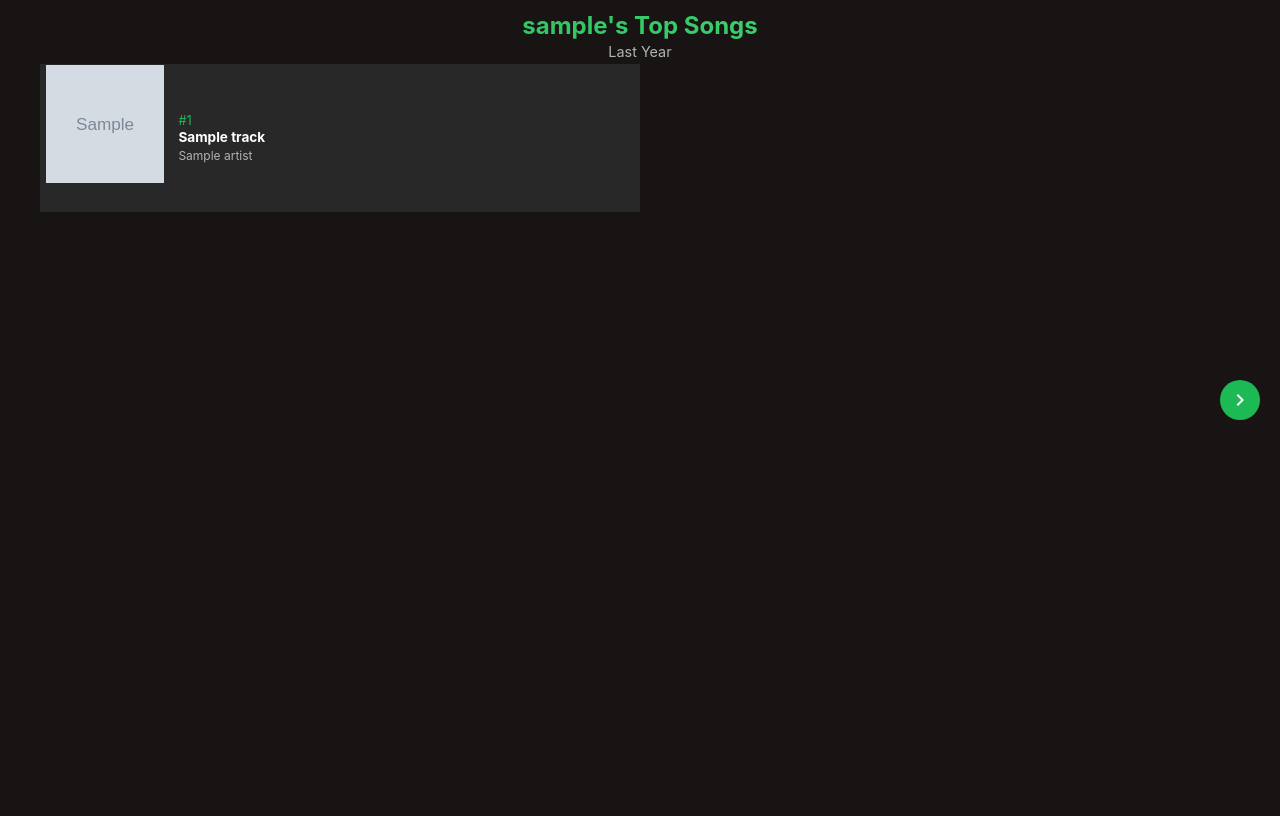
After one commit to katydickenson/Spotify-Wrapped-CS2340, a Django app: template spotify_wrapped/wrapped/templates/wrapped/wrapped_results.html in a window 1280 px wide. The commit adds this page. Run offline with Django 3.2, Linux system fonts and the light colour scheme; the template is opened without the code that fills it: most values are stand-ins (such as "Sample title", 1, 10 or a date in 2020); grey boxes marked "Sample" are stand-in pictures.

Commit message:
Artist, Album and Genre Slides

```diff
--- a/spotify_wrapped/spotify_wrapped/settings.py
+++ b/spotify_wrapped/spotify_wrapped/settings.py
@@ -130,7 +130,7 @@ STATIC_URL = "static/"
 # https://docs.djangoproject.com/en/5.1/ref/settings/#default-auto-field
 SESSION_ENGINE = 'django.contrib.sessions.backends.db'
 SESSION_COOKIE_AGE = 86400  # 24 hours in seconds
-SESSION_COOKIE_SECURE = True  # if using HTTPS
+SESSION_COOKIE_SECURE = False  # if using HTTPS
 SESSION_COOKIE_HTTPONLY = True
 SESSION_SAVE_EVERY_REQUEST = True
 
--- a/spotify_wrapped/wrapped/templates/wrapped/wrapped_filters.html
+++ b/spotify_wrapped/wrapped/templates/wrapped/wrapped_filters.html
@@ -129,19 +129,15 @@
     </div>
 
     <script>
-        // Handle button selection
         document.querySelectorAll('.option-button').forEach(button => {
             button.addEventListener('click', function(e) {
                 e.preventDefault();
-                // Remove selected class from siblings
                 const parent = this.parentElement;
                 parent.querySelectorAll('.option-button').forEach(btn => {
                     btn.classList.remove('selected');
                 });
-                // Add selected class to clicked button
                 this.classList.add('selected');
 
-                // Update hidden input
                 if (parent.parentElement.querySelector('h2').textContent === 'Time Range') {
                     document.getElementById('time_range').value = this.dataset.value;
                 } else {
--- /dev/null
+++ b/spotify_wrapped/wrapped/templates/wrapped/wrapped_results.html
@@ -0,0 +1,437 @@
+<!DOCTYPE html>
+<html lang="en">
+<head>
+    <meta charset="UTF-8">
+    <meta name="viewport" content="width=device-width, initial-scale=1.0">
+    <title>Your Spotify Wrapped</title>
+    <style>
+        :root {
+            --spotify-green: #1DB954;
+            --spotify-black: #191414;
+            --spotify-dark-gray: #282828;
+            --spotify-light-gray: #B3B3B3;
+        }
+
+        body {
+            font-family: -apple-system, BlinkMacSystemFont, 'Segoe UI', Roboto, Oxygen, Ubuntu, Cantarell, sans-serif;
+            background-color: var(--spotify-black);
+            color: white;
+            margin: 0;
+            padding: 0;
+            height: 100vh;
+            overflow-y: auto;
+        }
+
+        .container {
+            max-width: 1200px;
+            margin: 0 auto;
+            height: 100vh;
+            display: flex;
+            flex-direction: column;
+            padding: 0.5rem;
+            position: relative;
+        }
+
+        h1 {
+            text-align: center;
+            margin: 0.2rem 0;
+            background: linear-gradient(to right, var(--spotify-green), #4eda7c);
+            -webkit-background-clip: text;
+            background-clip: text;
+            color: transparent;
+            font-size: 1.5rem;
+            flex-shrink: 0;
+        }
+
+        .time-period {
+            text-align: center;
+            color: var(--spotify-light-gray);
+            margin: 0 0 0.2rem 0;
+            font-size: 0.9rem;
+            flex-shrink: 0;
+        }
+
+        .tracks-container {
+            position: relative;
+            height: 85vh;
+            height: calc(100vh - 100px);
+            overflow: hidden;
+        }
+
+        .slide {
+            position: absolute;
+            width: 100%;
+            height: 100%;
+            transition: transform 0.5s ease;
+        }
+
+        .tracks-grid {
+            display: grid;
+            grid-template-columns: repeat(2, 1fr);
+            gap: 0;
+            height: 100%;
+            padding-bottom: 10px;
+        }
+
+        .track-card, .artist-card {
+            background-color: var(--spotify-dark-gray);
+            padding: 0.4rem;
+            display: flex;
+            align-items: center;
+            gap: 0.6rem;
+            height: calc(85vh / 5);
+
+        }
+
+        .track-image-container {
+            position: relative;
+            height: 90%;
+            aspect-ratio: 1;
+            padding-bottom: 23px;
+        }
+
+        .track-image {
+            width: 96%;
+            height: 96%;
+            object-fit: cover;
+        }
+
+        .artist-image {
+            width: 92%;
+            height: 92%;
+            object-fit: cover;
+            border-radius: 50%;
+        }
+
+        .track-info {
+            flex-grow: 1;
+            display: flex;
+            flex-direction: column;
+            justify-content: center;
+            min-width: 0;
+        }
+
+        .track-number {
+            color: var(--spotify-green);
+            font-size: 0.8rem;
+            margin-bottom: 0.1rem;
+        }
+
+        .track-name-container {
+            display: flex;
+            align-items: center;
+            gap: 0.5rem;
+            margin-bottom: 0.2rem;
+        }
+
+        .track-name {
+            font-size: 0.85rem;
+            font-weight: bold;
+            white-space: nowrap;
+            overflow: hidden;
+            text-overflow: ellipsis;
+        }
+
+        .track-artist, .artist-genres {
+            font-size: 0.75rem;
+            color: var(--spotify-light-gray);
+            white-space: nowrap;
+            overflow: hidden;
+            text-overflow: ellipsis;
+        }
+
+        .play-button {
+            background-color: var(--spotify-green);
+            border: none;
+            border-radius: 50%;
+            width: 20px;
+            height: 20px;
+            display: flex;
+            align-items: center;
+            justify-content: center;
+            cursor: pointer;
+            flex-shrink: 0;
+            transition: transform 0.2s ease;
+        }
+
+        .play-button:hover {
+            transform: scale(1.1);
+            background-color: #1ed760;
+        }
+
+        .play-icon {
+            width: 0;
+            height: 0;
+            border-style: solid;
+            border-width: 5px 0 5px 8px;
+            border-color: transparent transparent transparent white;
+            margin-left: 1px;
+        }
+
+        .pause-icon {
+            width: 8px;
+            height: 10px;
+            border-left: 2px solid white;
+            border-right: 2px solid white;
+            display: none;
+        }
+
+        .genres-slide {
+            display: flex;
+            flex-direction: column;
+            align-items: center;
+            justify-content: center;
+            text-align: center;
+        }
+        .genre-item {
+            margin: 1.5rem 0;
+            transition: transform 0.2s ease;
+        text-align: center;
+        }
+
+        .genre-item:hover {
+            transform: scale(1.1);
+        }
+
+        .genre-name {
+            font-size: 2rem;  /* All genres same size */
+            font-weight: bold;
+            background: linear-gradient(to right, var(--spotify-green), #4eda7c);
+            -webkit-background-clip: text;
+            background-clip: text;
+            color: transparent;
+            margin-bottom: 0.5rem;
+        }
+
+        .genre-rank {
+            font-size: 1.2rem;
+            color: var(--spotify-light-gray);
+            margin-bottom: 0.5rem;
+        }
+
+        .nav-arrow {
+            position: fixed;
+            top: 50%;
+            transform: translateY(-50%);
+            background: var(--spotify-green);
+            border: none;
+            border-radius: 50%;
+            width: 40px;
+            height: 40px;
+            display: flex;
+            align-items: center;
+            justify-content: center;
+            cursor: pointer;
+            transition: transform 0.2s ease;
+            z-index: 100;
+        }
+
+        .nav-arrow:hover {
+            transform: translateY(-50%) scale(1.1);
+        }
+
+        .nav-arrow.prev {
+        left: 20px;
+        opacity: 0;
+        pointer-events: none;
+        transition: opacity 0.3s ease;
+        }
+
+        .nav-arrow.prev.visible {
+        opacity: 1;
+        pointer-events: auto;
+        }
+
+        .nav-arrow.next {
+            right: 20px;
+        }
+
+        .nav-arrow svg {
+            width: 24px;
+            height: 24px;
+            fill: white;
+        }
+
+        .slide.tracks {
+            transform: translateX(0);
+            background-color: var(--spotify-black); /* Match background color */
+        }
+
+        .slide.artists {
+            transform: translateX(100%);
+            background-color: var(--spotify-black); /* Match background color */
+        }
+
+        .slide.genres {
+            transform: translateX(200%);
+            background-color: var(--spotify-black); /* Match background color */
+        }
+    </style>
+</head>
+<body>
+    <div class="container">
+        <h1>{{ user_name }}'s Top Songs</h1>
+        <div class="time-period">
+            {% if time_range == '1month' %}
+                Last Month
+            {% elif time_range == '6months' %}
+                Last 6 Months
+            {% else %}
+                Last Year
+            {% endif %}
+        </div>
+
+        <div class="tracks-container">
+            <div class="slide tracks">
+                <div class="tracks-grid">
+                    {% for track in tracks %}
+                    <div class="track-card">
+                        <div class="track-image-container">
+                            {% if track.image_url %}
+                                <img src="{{ track.image_url }}" alt="{{ track.name }}" class="track-image">
+                            {% endif %}
+                        </div>
+                        <div class="track-info">
+                            <div class="track-number">#{{ forloop.counter }}</div>
+                            <div class="track-name-container">
+                                <div class="track-name">{{ track.name }}</div>
+                                {% if track.preview_url %}
+                                <button class="play-button" onclick="togglePlay(this, '{{ track.preview_url }}')" title="Play preview">
+                                    <div class="play-icon"></div>
+                                    <div class="pause-icon"></div>
+                                </button>
+                                {% endif %}
+                            </div>
+                            <div class="track-artist">{{ track.artist }}</div>
+                        </div>
+                    </div>
+                    {% endfor %}
+                </div>
+            </div>
+
+            <div class="slide artists">
+                <div class="tracks-grid">
+                    {% for artist in artists %}
+                    <div class="artist-card">
+                        <div class="track-image-container">
+                            {% if artist.image_url %}
+                                <img src="{{ artist.image_url }}" alt="{{ artist.name }}" class="artist-image">
+                            {% endif %}
+                        </div>
+                        <div class="track-info">
+                            <div class="track-number">#{{ forloop.counter }}</div>
+                            <div class="track-name">{{ artist.name }}</div>
+                            <div class="artist-genres">{{ artist.genres }}</div>
+                        </div>
+                    </div>
+                    {% endfor %}
+                </div>
+            </div>
+
+            <div class="slide genres">
+                <div class="genres-container">
+                    {% for genre in genres %}
+                    <div class="genre-item">
+                        <div class="genre-rank">#{{ forloop.counter }}</div>
+                        <div class="genre-name">{{ genre.name }}</div>
+                    </div>
+                    {% endfor %}
+                </div>
+            </div>
+        </div>
+
+        <button class="nav-arrow prev" onclick="prevSlide()">
+            <svg viewBox="0 0 24 24">
+                <path d="M15.41 7.41L14 6l-6 6 6 6 1.41-1.41L10.83 12z"/>
+            </svg>
+        </button>
+        <button class="nav-arrow next" onclick="nextSlide()">
+            <svg viewBox="0 0 24 24">
+                <path d="M10 6L8.59 7.41 13.17 12l-4.58 4.59L10 18l6-6z"/>
+            </svg>
+        </button>
+    </div>
+
+    <script>
+        let currentSlide = 'tracks';
+        let currentAudio = null;
+        let currentButton = null;
+
+        function updateSlides(newSlide) {
+            const slides = {
+                tracks: 0,
+                artists: 1,
+                genres: 2
+            };
+
+            const slideElements = document.querySelectorAll('.slide');
+            slideElements.forEach((slide, index) => {
+                slide.style.transform = `translateX(${(index - slides[newSlide]) * 100}%)`;
+            });
+
+            const title = document.querySelector('h1');
+            title.textContent = `{{ user_name }}'s Top ${newSlide.charAt(0).toUpperCase() + newSlide.slice(1)}`;
+
+            const prevButton = document.querySelector('.nav-arrow.prev');
+            if (newSlide === 'tracks') {
+                prevButton.classList.remove('visible');
+            } else {
+                prevButton.classList.add('visible');
+            }
+
+            currentSlide = newSlide;
+        }
+        function nextSlide() {
+            const order = ['tracks', 'artists', 'genres'];
+            const currentIndex = order.indexOf(currentSlide);
+            if (currentIndex < order.length - 1) {
+                updateSlides(order[currentIndex + 1]);
+            }
+        }
+
+        function prevSlide() {
+            const order = ['tracks', 'artists', 'genres'];
+            const currentIndex = order.indexOf(currentSlide);
+            if (currentIndex > 0) {
+                updateSlides(order[currentIndex - 1]);
+            }
+        }
+
+        function togglePlay(button, previewUrl) {
+            const playIcon = button.querySelector('.play-icon');
+            const pauseIcon = button.querySelector('.pause-icon');
+
+            if (currentAudio && currentAudio.src === previewUrl) {
+                if (currentAudio.paused) {
+                    currentAudio.play();
+                    playIcon.style.display = 'none';
+                    pauseIcon.style.display = 'block';
+                } else {
+                    currentAudio.pause();
+                    playIcon.style.display = 'block';
+                    pauseIcon.style.display = 'none';
+                }
+            } else {
+                if (currentAudio) {
+                    currentAudio.pause();
+                    if (currentButton) {
+                        currentButton.querySelector('.play-icon').style.display = 'block';
+                        currentButton.querySelector('.pause-icon').style.display = 'none';
+                    }
+                }
+
+                currentAudio = new Audio(previewUrl);
+                currentButton = button;
+                currentAudio.play();
+                playIcon.style.display = 'none';
+                pauseIcon.style.display = 'block';
+
+                currentAudio.onended = function() {
+                    playIcon.style.display = 'block';
+                    pauseIcon.style.display = 'none';
+                };
+            }
+        }
+    </script>
+</body>
+</html>
--- a/spotify_wrapped/wrapped/urls.py
+++ b/spotify_wrapped/wrapped/urls.py
@@ -17,4 +17,5 @@ urlpatterns = [
     path('get-friends/', views.get_friends, name='get_friends'),
     path('api/submit-feedback/', views.submit_feedback, name='submit_feedback'),
     path('wrapped-filters/', views.wrapped_filters, name='wrapped_filters'),
+    path('wrapped-results/', views.wrapped_results, name='wrapped_results'),
 ]
```
Also changed, not shown: spotify_wrapped/wrapped/views.py (+80 -5 lines), spotify_wrapped/db.sqlite3, 1 other file.
